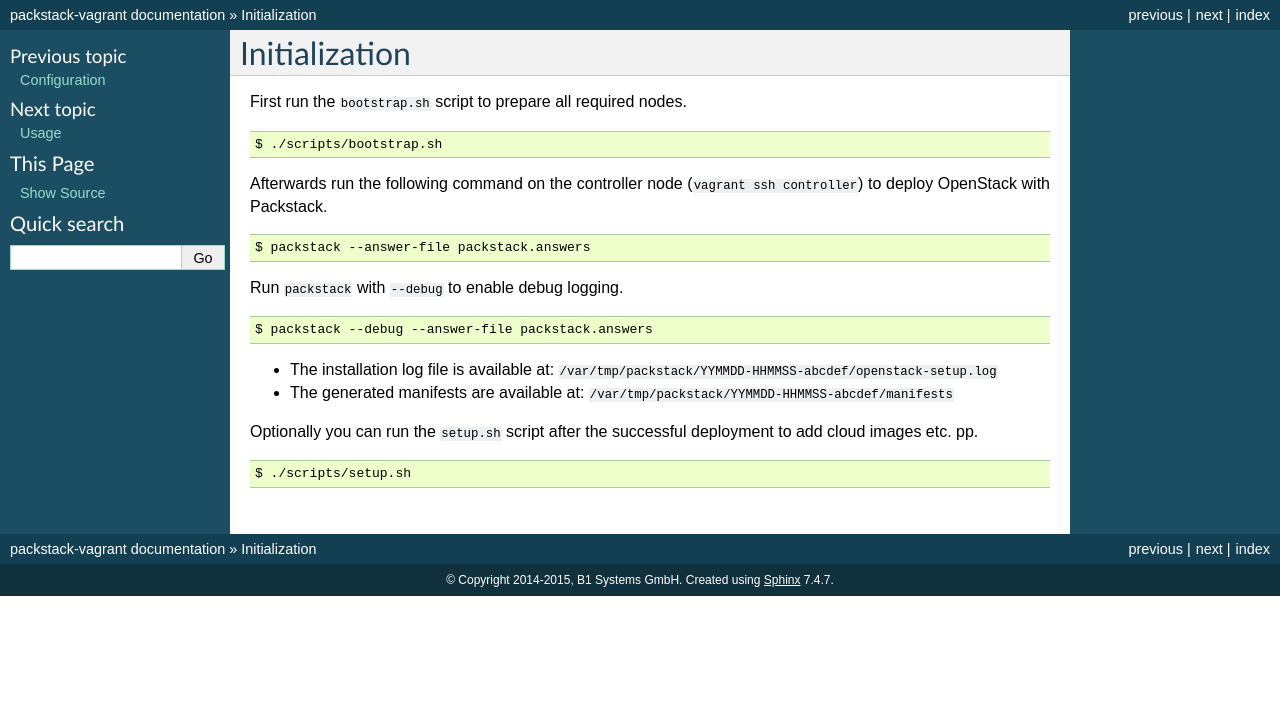
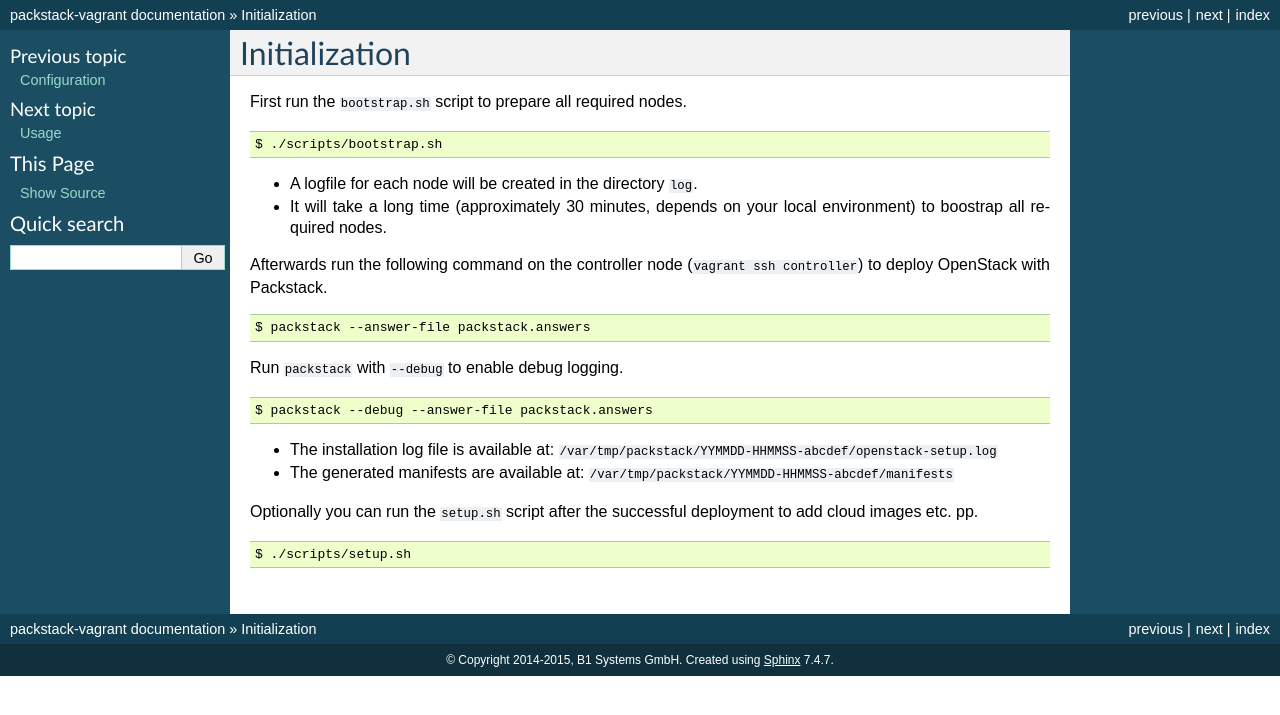
Before and after one commit to stackforge/packstack-vagrant, a Sphinx documentation site: the page built from doc/source/initialization.rst, in a window 1280 px wide. Shown: the top 715 px of the page. Built offline with Sphinx 7.4.7, drawn with Linux system fonts in a browser that asks for light colours.

Commit message:
Improve the boostrap script
* force the removal of existing nodes
* send generated log message to STDOUT and to a logfile
* fix a typo (bringign --> bringing)
* add a note to the documentation where to find the log files
* add a note to the documentation about the running time
* print the status of all VMs at the end

Change-Id: I29e9b0cb482188345345527e09b248eb8b0b52d7

```diff
--- a/doc/source/initialization.rst
+++ b/doc/source/initialization.rst
@@ -6,6 +6,10 @@
 ::
 
     $ ./scripts/bootstrap.sh
+
+- A logfile for each node will be created in the directory ``log``.
+- It will take a long time (approximately 30 minutes, depends on your
+  local environment) to boostrap all required nodes.
 
 Afterwards run the following command on the controller node
 (``vagrant ssh controller``) to deploy OpenStack with Packstack.
```
Also changed, not shown: 1 other file.
